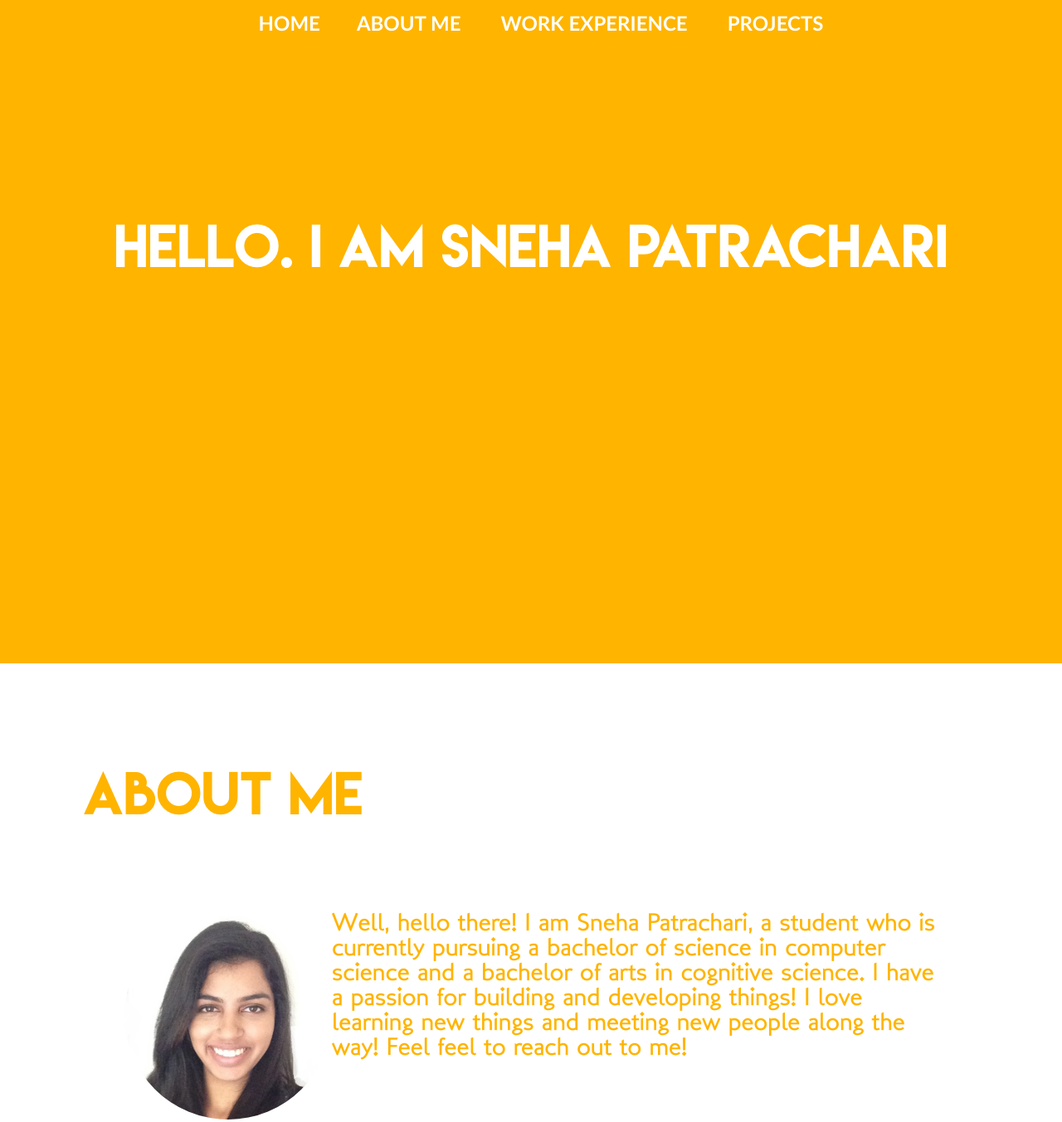
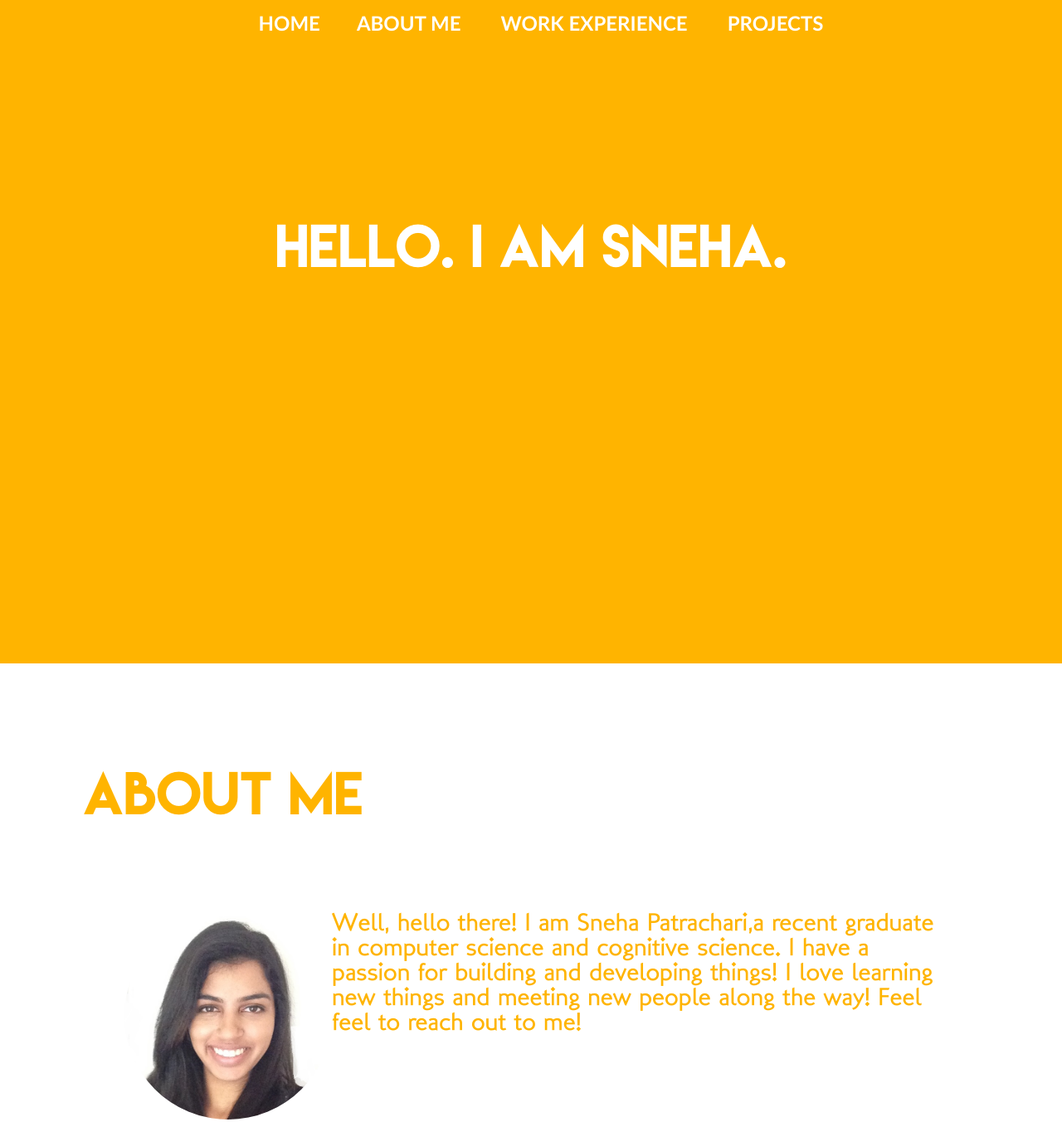
Before and after one commit to spatrachari/spatrachari.github.io, a plain HTML site: page index.html in a window 1280 px wide. Shown: the top 1353 px of the page at 83% size. Drawn offline with Linux system fonts and the light colour scheme.

Commit message:
Update index.html

```diff
--- a/index.html
+++ b/index.html
@@ -15,7 +15,7 @@
 </ul></div>
 
 <div class="content" id="home">
-  <h1 class ="name">HELLO. I AM SNEHA PATRACHARI</h1>
+  <h1 class ="name">HELLO. I AM SNEHA.</h1>
 </div>
 
 <article id="about">
@@ -23,7 +23,7 @@
 	<h1 class ="aboutheader">ABOUT ME</h1>
 	<div class ="yolo">
 		<p> <img class="img-circle" src="snegu.jpg" alt="Sneha Patrachari" style="width:250px;height:250px;float:left">
-		Well, hello there! I am Sneha Patrachari, a student who is currently pursuing a bachelor of science in computer science and a bachelor of arts in cognitive science. I have a passion for building and developing things! I love learning new things and meeting new people along the way! Feel feel to reach out to me!
+		Well, hello there! I am Sneha Patrachari,a recent graduate in computer science and cognitive science. I have a passion for building and developing things! I love learning new things and meeting new people along the way! Feel feel to reach out to me!
 		</p>
 	</div>
 </div>
```
